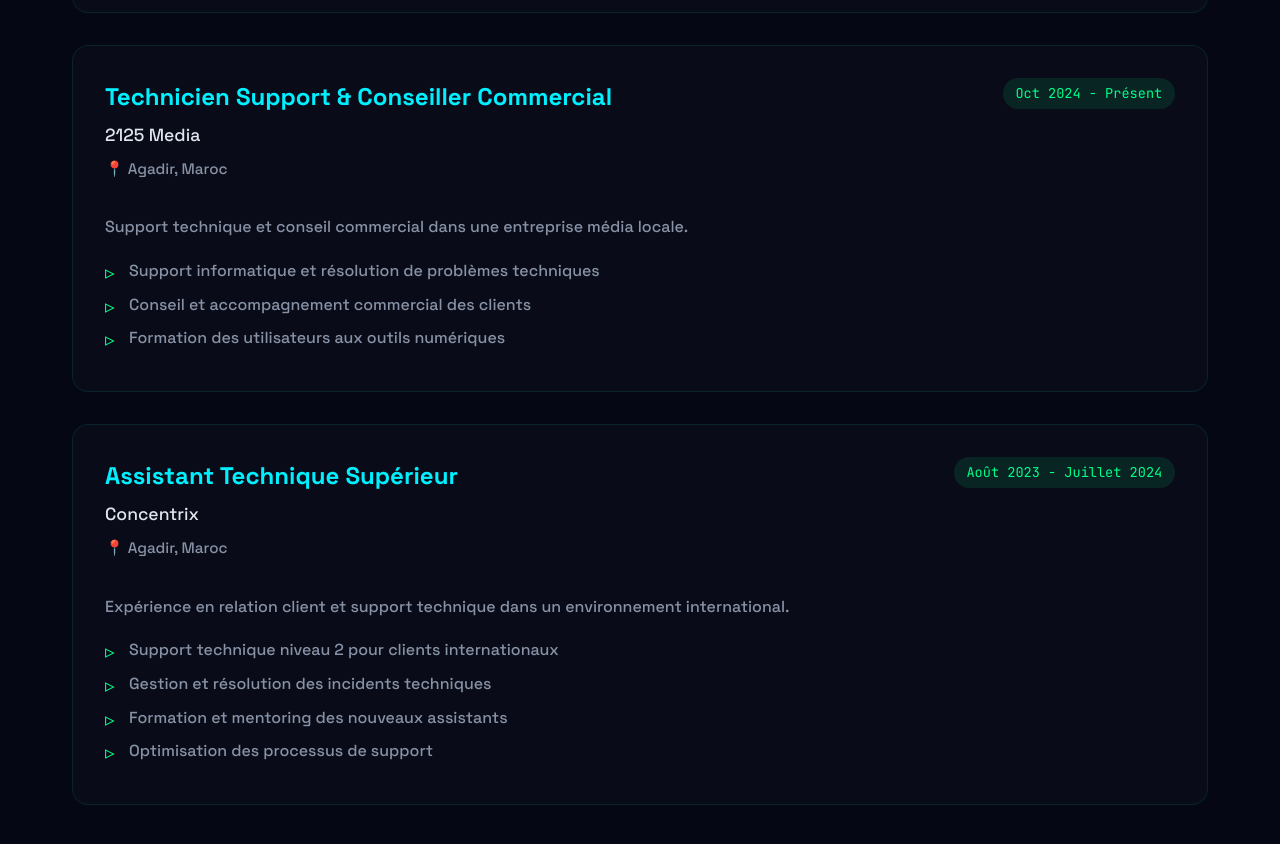
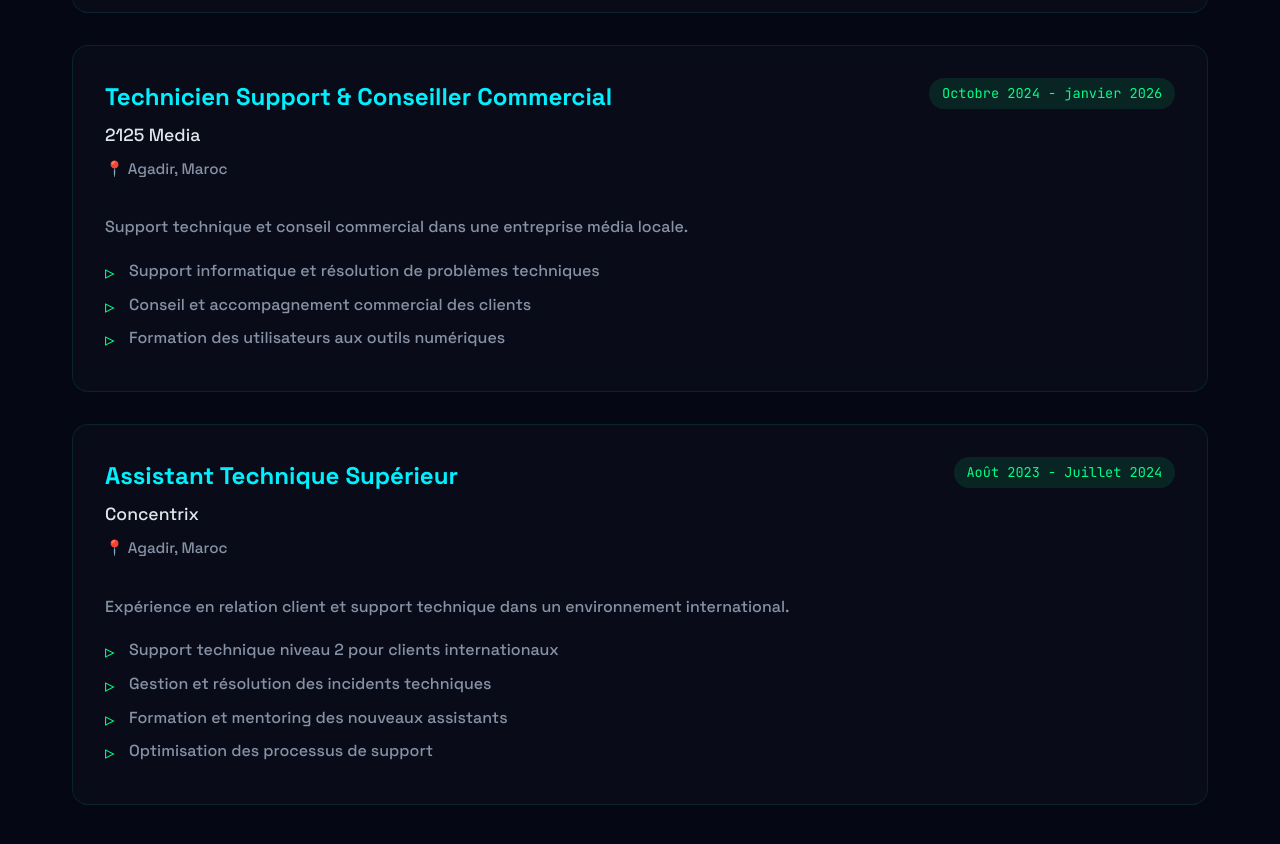
Before and after one commit to Ndosse/portofolio, a plain HTML site: page index.html in a window 1280 px wide. Shown: the part 1545-2389 px from the top of the page. Drawn offline with Linux system fonts and the light colour scheme.

Commit message:
Update experience period from 'Oct 2024 - Présent' to 'Octobre 2024 - janvier 2026'

```diff
--- a/index.html
+++ b/index.html
@@ -757,7 +757,7 @@
                             <div class="exp-company">2125 Media</div>
                             <div class="exp-location">📍 Agadir, Maroc</div>
                         </div>
-                        <span class="exp-period">Oct 2024 - Présent</span>
+                        <span class="exp-period">Octobre 2024 - janvier 2026</span>
                     </div>
                     <p class="exp-description">
                         Support technique et conseil commercial dans une entreprise média locale.
```
